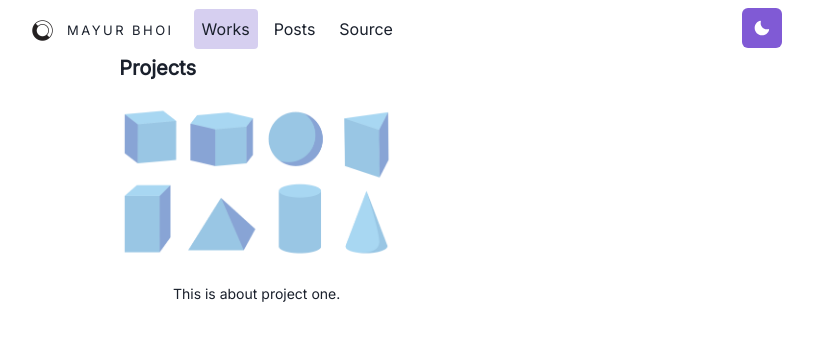
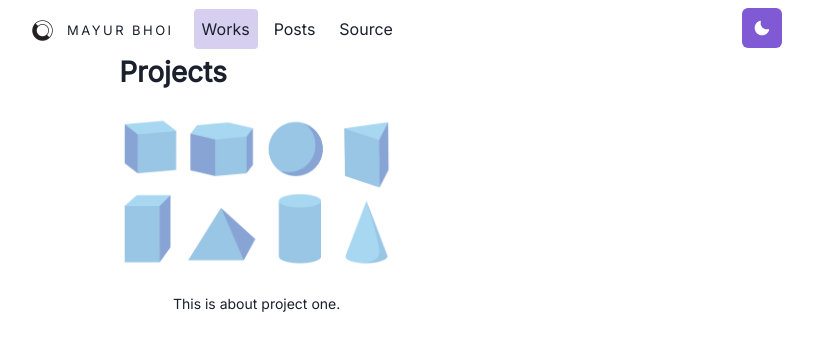
Before and after one commit to Mayur57/mayurbhoi.com, a Next.js app: page /projects in a window 1280 px wide. Shown: the top 350 px of the page, without its empty margins (234-1047 px from the left). Built offline with nearby package versions, Linux system fonts and the light colour scheme; a web font is replaced by a local one.

Commit message:
add: article tab and 404 page

```diff
--- /dev/null
+++ b/components/layouts/article.js
@@ -0,0 +1,35 @@
+import { motion } from 'framer-motion'
+import Head from 'next/head'
+import { GridItemStyle } from '../grid-item'
+
+const variants = {
+  hidden: { opacity: 0, x: 0, y: 20 },
+  enter: { opacity: 1, x: 0, y: 0 },
+  exit: { opacity: 0, x: 0, y: 20 }
+}
+
+const Layout = ({ children, title }) => (
+  <motion.article
+    initial="hidden"
+    animate="enter"
+    exit="exit"
+    variants={variants}
+    transition={{ duration: 0.4, type: 'easeInOut' }}
+    style={{ position: 'relative' }}
+  >
+    <>
+      {title && (
+        <Head>
+          <title>{title} - Mayur Bhoi</title>
+          <meta name="twitter:title" content={title} />
+          <meta property="og:title" content={title} />
+        </Head>
+      )}
+      {children}
+
+      <GridItemStyle />
+    </>
+  </motion.article>
+)
+
+export default Layout
--- a/pages/_app.js
+++ b/pages/_app.js
@@ -5,6 +5,7 @@ import 'focus-visible/dist/focus-visible'
 import '@fontsource/inter'
 import theme from '../libs/theme'
 import Fonts from '../components/fonts'
+import { AnimatePresence } from 'framer-motion'
 
 const GlobalStyles = css`
   .js-focus-visible :focus:not([data-focus-visible-added]) {
@@ -17,9 +18,11 @@ const Website = ({ Component, pageProps, router }) => {
   return (
     <ChakraProvider theme={theme}>
       <Fonts />
-      <Global styles={ GlobalStyles } />
+      <Global styles={(GlobalStyles)} />
       <Layout router={router}>
-        <Component {...pageProps} key={router.route} />
+        <AnimatePresence exitBeforeEnter initial={true}>
+          <Component {...pageProps} key={router.route} />
+        </AnimatePresence>
       </Layout>
     </ChakraProvider>
   )
--- a/pages/index.js
+++ b/pages/index.js
@@ -8,6 +8,7 @@ import {
   Button,
   useColorModeValue
 } from '@chakra-ui/react'
+import Layout from '../components/layouts/article'
 import Paragraph from '../components/paragraph'
 import Section from '../components/section'
 import {
--- a/pages/projects.js
+++ b/pages/projects.js
@@ -1,13 +1,15 @@
 import { Container, Box, Heading, SimpleGrid, Divider } from "@chakra-ui/react";
 import Section from "../components/section";
 import { WorkGridItem } from "../components/grid-item";
+import Layout from "../components/layouts/article";
 
 import thumbPro1 from '../public/images/projects/blog-post-1.png'
 
 const Work = () => {
     return (
+        <Layout>
         <Container>
-            <Heading as="h3" fontSize={20} mb={4}>
+            <Heading as="h3" fontSize={28} mb={4}>
                 Projects
             </Heading>
 
@@ -19,6 +21,7 @@ const Work = () => {
                 </Section>
             </SimpleGrid>
         </Container>
+        </Layout>
     )
 }
 
```
Also changed, not shown: pages/404.js (added, +42 -0 lines), pages/posts.js (added, +15 -0 lines).
